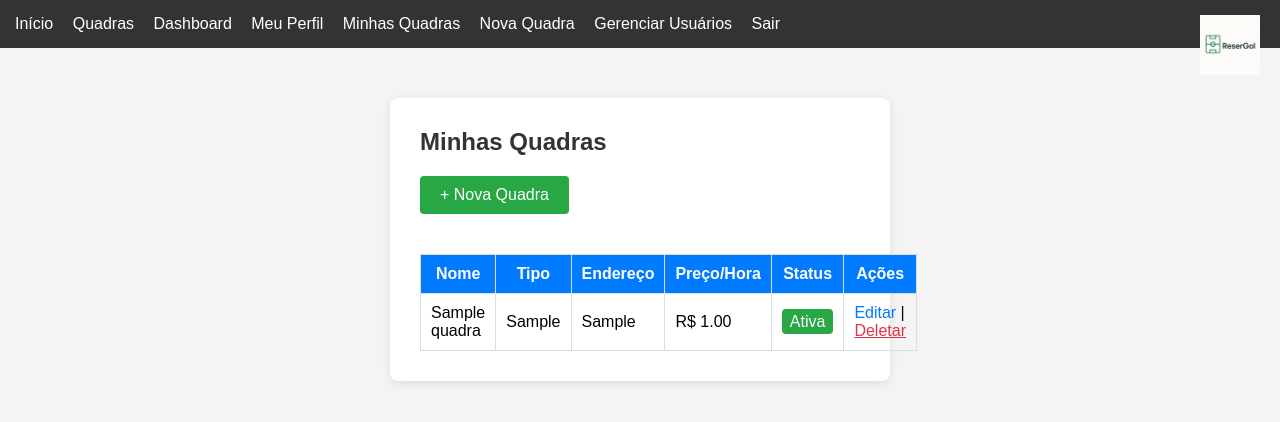
After one commit to leofernandesc/ReserGol, a Flask app: page /minhas-quadras in a window 1280 px wide. The commit adds this page. Shown: the top 422 px of the page. Run offline with Flask 3, Linux system fonts and the light colour scheme; a user stored in the database is signed in; tables that the repository leaves empty hold one stand-in row (values such as "Sample post").

Commit message:
sugestao da divisão de cargos por role, se der ruim, apago essa branch, volto para a main e tento de outra maneira

```diff
--- a/App/app.py
+++ b/App/app.py
@@ -2,8 +2,8 @@ from flask import Flask, render_template
 from flask_login import LoginManager
 from controllers.usuario_controller import UsuarioController
 from models.usuario_model import db, Usuario
+from models.quadra_model import Quadra  # ADICIONE ESTA LINHA
 from flask_mail import Mail, Message
-
 
 app = Flask(__name__)
 app.config['SECRET_KEY'] = 'sua-chave-secreta'
@@ -13,8 +13,8 @@ app.config['SQLALCHEMY_TRACK_MODIFICATIONS'] = False
 app.config['MAIL_SERVER'] = 'smtp.gmail.com'
 app.config['MAIL_PORT'] = 587
 app.config['MAIL_USE_TLS'] = True
-app.config['MAIL_USERNAME'] = 'leonardo.fernandesc23@gmail.com'
-app.config['MAIL_PASSWORD'] = 'wwxuzuzfiweapxlr'
+app.config['MAIL_USERNAME'] = 'seuemail@gmail.com'
+app.config['MAIL_PASSWORD'] = 'suasenhaaplicativo'
 
 db.init_app(app)
 login_manager = LoginManager(app)
@@ -22,11 +22,11 @@ login_manager.login_view = 'login'
 
 mail = Mail(app)
 
-
 @login_manager.user_loader
 def load_user(user_id):
     return Usuario.query.get(int(user_id))
 
+# Rotas existentes...
 @app.route('/')
 def index():
     return render_template('index.html')
@@ -67,11 +67,63 @@ def esqueci_senha():
 def resetar_senha(token):
     return UsuarioController.resetar_senha(token)
 
+# NOVAS ROTAS - Gerenciamento de Roles
+@app.route('/admin/usuarios')
+def admin_usuarios():
+    return UsuarioController.admin_listar_usuarios()
 
+@app.route('/admin/promover-usuario/<int:usuario_id>')
+def promover_usuario(usuario_id):
+    return UsuarioController.promover_para_dono(usuario_id)
 
+@app.route('/admin/rebaixar-usuario/<int:usuario_id>')
+def rebaixar_usuario(usuario_id):
+    return UsuarioController.rebaixar_para_usuario(usuario_id)
+
+# NOVAS ROTAS - Quadras
+@app.route('/quadras')
+def listar_quadras():
+    from controllers.quadra_controller import QuadraController
+    return QuadraController.listar_quadras()
+
+@app.route('/minhas-quadras')
+def minhas_quadras():
+    from controllers.quadra_controller import QuadraController
+    return QuadraController.minhas_quadras()
+
+@app.route('/cadastrar-quadra', methods=['GET', 'POST'])
+def cadastrar_quadra():
+    from controllers.quadra_controller import QuadraController
+    return QuadraController.cadastrar_quadra()
+
+@app.route('/editar-quadra/<int:quadra_id>', methods=['GET', 'POST'])
+def editar_quadra(quadra_id):
+    from controllers.quadra_controller import QuadraController
+    return QuadraController.editar_quadra(quadra_id)
+
+@app.route('/deletar-quadra/<int:quadra_id>')
+def deletar_quadra(quadra_id):
+    from controllers.quadra_controller import QuadraController
+    return QuadraController.deletar_quadra(quadra_id)
 
 with app.app_context():
     db.create_all()
 
+    # Cria admin padrão se não existir
+    admin = Usuario.query.filter_by(email='admin@resergol.com').first()
+    if not admin:
+        from flask_bcrypt import Bcrypt
+        bcrypt = Bcrypt()
+        senha_hash = bcrypt.generate_password_hash('admin123').decode('utf-8')
+        admin = Usuario(
+            nome='Administrador',
+            email='admin@resergol.com',
+            senha_hash=senha_hash,
+            role='admin'
+        )
+        db.session.add(admin)
+        db.session.commit()
+        print("✅ Admin criado: admin@resergol.com / admin123")
+
 if __name__ == '__main__':
     app.run(debug=True)
--- /dev/null
+++ b/App/controllers/quadra_controller.py
@@ -0,0 +1,92 @@
+from flask import render_template, redirect, url_for, flash, request
+from flask_login import login_required, current_user
+from models.usuario_model import db
+from models.quadra_model import Quadra
+
+class QuadraController:
+
+    def listar_quadras():
+        """Lista todas as quadras ativas"""
+        quadras = Quadra.query.filter_by(ativa=True).all()
+        return render_template('quadras/listar.html', quadras=quadras)
+
+    @login_required
+    def minhas_quadras():
+        """Dono visualiza suas próprias quadras"""
+        if not current_user.is_dono_quadra():
+            flash('Você precisa ser dono de quadra para acessar esta página!', 'danger')
+            return redirect(url_for('index'))
+
+        quadras = Quadra.query.filter_by(dono_id=current_user.id).all()
+        return render_template('quadras/minhas_quadras.html', quadras=quadras)
+
+    @login_required
+    def cadastrar_quadra():
+        """Dono cadastra uma nova quadra"""
+        if not current_user.is_dono_quadra():
+            flash('Você precisa ser dono de quadra para cadastrar!', 'danger')
+            return redirect(url_for('index'))
+
+        if request.method == 'POST':
+            nome = request.form.get('nome')
+            endereco = request.form.get('endereco')
+            tipo = request.form.get('tipo')
+            descricao = request.form.get('descricao')
+            preco_hora = request.form.get('preco_hora')
+
+            if not nome or not endereco or not tipo or not preco_hora:
+                flash('Preencha todos os campos obrigatórios!', 'danger')
+                return redirect(url_for('cadastrar_quadra'))
+
+            nova_quadra = Quadra(
+                nome=nome,
+                endereco=endereco,
+                tipo=tipo,
+                descricao=descricao,
+                preco_hora=float(preco_hora),
+                dono_id=current_user.id
+            )
+            db.session.add(nova_quadra)
+            db.session.commit()
+
+            flash('Quadra cadastrada com sucesso!', 'success')
+            return redirect(url_for('minhas_quadras'))
+
+        return render_template('quadras/cadastrar.html')
+
+    @login_required
+    def editar_quadra(quadra_id):
+        """Dono edita sua quadra"""
+        quadra = Quadra.query.get_or_404(quadra_id)
+
+        # Verifica se é o dono ou admin
+        if quadra.dono_id != current_user.id and not current_user.is_admin():
+            flash('Você não tem permissão para editar esta quadra!', 'danger')
+            return redirect(url_for('minhas_quadras'))
+
+        if request.method == 'POST':
+            quadra.nome = request.form.get('nome')
+            quadra.endereco = request.form.get('endereco')
+            quadra.tipo = request.form.get('tipo')
+            quadra.descricao = request.form.get('descricao')
+            quadra.preco_hora = float(request.form.get('preco_hora'))
+
+            db.session.commit()
+            flash('Quadra atualizada com sucesso!', 'success')
+            return redirect(url_for('minhas_quadras'))
+
+        return render_template('quadras/editar.html', quadra=quadra)
+
+    @login_required
+    def deletar_quadra(quadra_id):
+        """Dono deleta sua quadra"""
+        quadra = Quadra.query.get_or_404(quadra_id)
+
+        if quadra.dono_id != current_user.id and not current_user.is_admin():
+            flash('Você não tem permissão para deletar esta quadra!', 'danger')
+            return redirect(url_for('minhas_quadras'))
+
+        db.session.delete(quadra)
+        db.session.commit()
+        flash('Quadra deletada com sucesso!', 'success')
+        return redirect(url_for('minhas_quadras'))
--- a/App/templates/base.html
+++ b/App/templates/base.html
@@ -34,6 +34,25 @@
         height: 60px;
         width: auto;
         }
+        .card {
+            background: white;
+            border: 1px solid #ddd;
+            border-radius: 8px;
+            box-shadow: 0 2px 4px rgba(0,0,0,0.1);
+            transition: box-shadow 0.3s;
+        }
+
+        .card:hover {
+            box-shadow: 0 4px 8px rgba(0,0,0,0.15);
+        }
+
+        select.form-control {
+            width: 100%;
+            padding: 10px;
+            border: 1px solid #ddd;
+            border-radius: 4px;
+        }
+
     </style>
 </head>
 <body>
@@ -43,15 +62,30 @@
 
     <div class="nav">
     <a href="{{ url_for('index') }}">Início</a>
+
     {% if current_user.is_authenticated %}
+        <a href="{{ url_for('listar_quadras') }}">Quadras</a>
         <a href="{{ url_for('dashboard') }}">Dashboard</a>
         <a href="{{ url_for('perfil') }}">Meu Perfil</a>
+
+        <!-- Menu para Donos de Quadra -->
+        {% if current_user.is_dono_quadra() %}
+            <a href="{{ url_for('minhas_quadras') }}">Minhas Quadras</a>
+            <a href="{{ url_for('cadastrar_quadra') }}">Nova Quadra</a>
+        {% endif %}
+
+        <!-- Menu para Admin -->
+        {% if current_user.is_admin() %}
+            <a href="{{ url_for('admin_usuarios') }}">Gerenciar Usuários</a>
+        {% endif %}
+
         <a href="{{ url_for('logout') }}">Sair</a>
     {% else %}
         <a href="{{ url_for('login') }}">Login</a>
         <a href="{{ url_for('registro') }}">Registrar</a>
     {% endif %}
 </div>
+
 
     <div class="container">
         {% with messages = get_flashed_messages(with_categories=true) %}
--- /dev/null
+++ b/App/templates/quadras/minhas_quadras.html
@@ -0,0 +1,55 @@
+{% extends "base.html" %}
+
+{% block title %}Minhas Quadras{% endblock %}
+
+{% block content %}
+    <h2>Minhas Quadras</h2>
+
+    <a href="{{ url_for('cadastrar_quadra') }}" style="background: #28a745; color: white; padding: 10px 20px; text-decoration: none; border-radius: 4px; display: inline-block; margin-bottom: 20px;">
+        + Nova Quadra
+    </a>
+
+    {% if quadras %}
+        <table style="width: 100%; border-collapse: collapse; margin-top: 20px;">
+            <thead>
+                <tr style="background: #007bff; color: white;">
+                    <th style="padding: 10px; border: 1px solid #ddd;">Nome</th>
+                    <th style="padding: 10px; border: 1px solid #ddd;">Tipo</th>
+                    <th style="padding: 10px; border: 1px solid #ddd;">Endereço</th>
+                    <th style="padding: 10px; border: 1px solid #ddd;">Preço/Hora</th>
+                    <th style="padding: 10px; border: 1px solid #ddd;">Status</th>
+                    <th style="padding: 10px; border: 1px solid #ddd;">Ações</th>
+                </tr>
+            </thead>
+            <tbody>
+                {% for quadra in quadras %}
+                <tr>
+                    <td style="padding: 10px; border: 1px solid #ddd;">{{ quadra.nome }}</td>
+                    <td style="padding: 10px; border: 1px solid #ddd;">{{ quadra.tipo|capitalize }}</td>
+                    <td style="padding: 10px; border: 1px solid #ddd;">{{ quadra.endereco }}</td>
+                    <td style="padding: 10px; border: 1px solid #ddd;">R$ {{ "%.2f"|format(quadra.preco_hora) }}</td>
+                    <td style="padding: 10px; border: 1px solid #ddd;">
+                        {% if quadra.ativa %}
+                            <span style="background: #28a745; color: white; padding: 4px 8px; border-radius: 4px;">Ativa</span>
+                        {% else %}
+                            <span style="background: #dc3545; color: white; padding: 4px 8px; border-radius: 4px;">Inativa</span>
+                        {% endif %}
+                    </td>
+                    <td style="padding: 10px; border: 1px solid #ddd;">
+                        <a href="{{ url_for('editar_quadra', quadra_id=quadra.id) }}" class="link">Editar</a>
+                        |
+                        <a href="{{ url_for('deletar_quadra', quadra_id=quadra.id) }}"
+                           onclick="return confirm('Tem certeza que deseja deletar esta quadra?')"
+                           style="color: #dc3545;">Deletar</a>
+                    </td>
+                </tr>
+                {% endfor %}
+            </tbody>
+        </table>
+    {% else %}
+        <p style="margin-top: 20px; color: #999;">
+            Você ainda não cadastrou nenhuma quadra.
+            <a href="{{ url_for('cadastrar_quadra') }}" class="link">Cadastre sua primeira quadra!</a>
+        </p>
+    {% endif %}
+{% endblock %}
```
Also changed, not shown: App/controllers/usuario_controller.py (+109 -0 lines), App/models/quadra_model.py (added, +19 -0 lines), App/models/usuario_model.py (+25 -1 lines), App/templates/quadras/listar.html (added, +33 -0 lines), App/instance/database.db, App/templates/quadras/cadastrar.html (added), App/templates/quadras/editar.html (added), 1 other file. Lines whose indentation alone changed are shown as unchanged.
